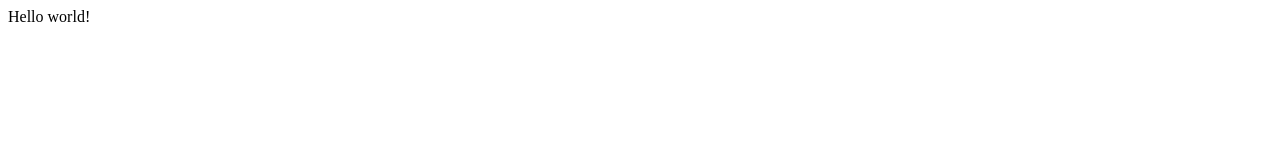
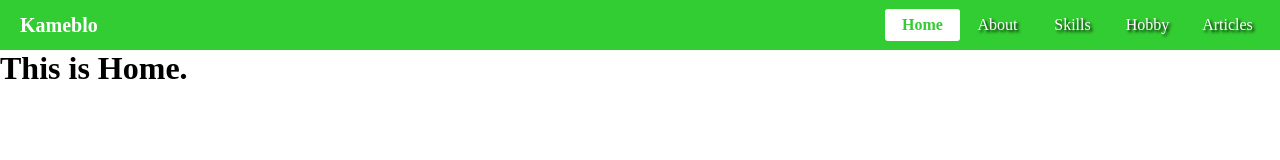
Before and after one commit to kame-turtle/kameblo, a Gatsby site: page / in a window 1280 px wide. Built offline with nearby package versions, Linux system fonts and the light colour scheme; Gatsby itself is replaced by a stand-in of ours.

Commit message:
Add NavBarMenu

```diff
--- /dev/null
+++ b/config.js
@@ -0,0 +1,22 @@
+module.exports = {
+  siteUrl: 'https://kameblo.netlify.app/',
+  siteTitle: 'Kameblo',
+  siteDescription: 'kame_turtle \'s blog',
+  author: 'kame_turtle',
+  defaultLanguage: 'ja',
+
+  // pages: {
+  //   home: '/',
+  //   blog: 'blog',
+  //   contact: 'contact',
+  //   resume: 'resume',
+  //   tag: 'tags',
+  // },
+  // social: {
+  //   github: '',
+  //   facebook: '',
+  //   twitter: '',
+  //   instagram: '',
+  //   rss: '',
+  // },
+}
--- a/gatsby-config.js
+++ b/gatsby-config.js
@@ -4,7 +4,27 @@
  * See: https://www.gatsbyjs.com/docs/gatsby-config/
  */
 
+const config = require("./config")
+
 module.exports = {
   /* Your site config here */
-  plugins: [],
+  siteMetadata: {
+    siteUrl: config.siteUrl,
+    title: config.siteTitle,
+    description: config.siteDescription,
+  },
+  plugins: [
+    {
+      resolve: `gatsby-plugin-manifest`,
+      options: {
+        name: `gatsby-starter-default`,
+        short_name: `starter`,
+        start_url: `/`,
+        background_color: `#663399`,
+        theme_color: `#663399`,
+        display: `minimal-ui`,
+        icon: `src/images/kameblo-icon.png`,
+      },
+    },
+  ],
 }
--- a/package.json
+++ b/package.json
@@ -15,6 +15,7 @@
   },
   "dependencies": {
     "gatsby": "^2.24.79",
+    "gatsby-plugin-manifest": "^2.4.35",
     "react": "^16.12.0",
     "react-dom": "^16.12.0"
   },
--- /dev/null
+++ b/src/components/Header/Header.css
@@ -0,0 +1,73 @@
+/* 各種余白のリセット */
+* {
+  border: 0;
+  margin: 0;
+  padding: 0;
+}
+
+/* ナビゲーションバー自体の設定 */
+.App-navbar {
+  background-color: limegreen;
+  height: 50px;
+  display: flex;
+  justify-content: flex-end;
+  flex-flow: row;
+}
+
+.App-navbar > :first-child {
+  margin-right: auto;
+}
+
+.App-navbar > .App-navbar-item {
+  align-items: center;
+  height: 50px;
+  margin: 0;
+  margin-right: 10px;
+}
+
+
+.App-navbar  p {
+  padding : 5px 20px;
+}
+
+
+/* ナビゲーションバー左端のロゴのリンク */
+.App-navbar p a {
+  color: white;
+  font-size: 20px;
+  font-weight: bold;
+  text-decoration: none;
+  line-height: 2.0;
+}
+
+.App-navbar-item ul {
+  display: flex;
+  flex-flow: row;
+  justify-content: space-between;
+  margin-top: 9px;
+  margin-bottom: 0;
+  margin-left: 0;
+  margin-right: auto;
+}
+
+.App-navbar-item ul li {
+  list-style: none;
+  width: 75px;
+}
+.App-navbar-item ul li:last-child {
+  list-style: none;
+  width: 85px;
+}
+
+/* ナビゲーションバーのリンクのスタイル
+ アクティブ時と差分がない物だけ以下に記述
+*/
+.App-navbar-item ul li a {
+  font-size: 16px;
+  text-decoration: none;
+  line-height: 2.0;
+  text-align: center;
+  display: block;
+  padding: 0 10px;
+  border-radius: 3px;
+}
--- /dev/null
+++ b/src/components/Header/Header.js
@@ -0,0 +1,60 @@
+import React from 'react';
+import { Link } from 'gatsby';
+import './Header.css'
+
+const Header = (props) => {
+    // ナビゲーションバーに表示するリンク
+    const NavMenuItem = ["Home", "About", "Skills", "Hobby", "Articles"];
+
+    // 普段のリンクはこのスタイル
+    const LinkStyles = {
+        background: 'limegreen',
+        color: 'white',
+        fontWeight: "normal",
+        textShadow: '2px 2px 3px black',
+
+    }
+
+    // アクティブになったリンクは色を反転させる
+    const ActiveStyles = {
+        background: 'white',
+        color: 'limegreen',
+        fontWeight: "bold",
+        textShadow: "none",
+    }
+
+    // ナビゲーションリンクの作成
+    const NavMenuLiTag = NavMenuItem.map((item) => {
+        let page_link = "";
+        if (item === "Home") {
+            page_link = "/";
+        }
+        else page_link = "/" + item.toLowerCase() + "/";
+
+        return (
+            <li key={page_link}>
+                <Link to={page_link} style={LinkStyles}
+                    activeStyle={ActiveStyles}
+                    className="page-link"
+                >
+                    {item}
+                </Link>
+            </li>
+        )
+    });
+
+    return (
+        <header className="App-header">
+            <nav className="App-navbar">
+                <p className="App-logo"><Link to="/" >Kameblo</Link></p>
+                <div className="App-navbar-item">
+                    <ul>
+                        {NavMenuLiTag}
+                    </ul>
+                </div>
+            </nav>
+        </header>
+    );
+}
+
+export default Header;
--- /dev/null
+++ b/src/components/Layout/Layout.js
@@ -0,0 +1,12 @@
+import React from 'react';
+import Header from '../Header/Header';
+import './Layout.css';
+
+export default ({ children }) => (
+    <div className="page-root">
+        <Header />
+        <div className="page-body">
+            {children}
+        </div>
+    </div>
+)
--- a/src/pages/index.js
+++ b/src/pages/index.js
@@ -1,5 +1,12 @@
 import React from "react"
+import Layout from "../components/Layout/Layout"
 
-export default function Home() {
-  return <div>Hello world!</div>
+const Index = () => {
+    return (
+        <Layout>
+            <h1>This is Home.</h1>
+        </Layout>
+    );
 }
+
+export default Index;
```
Also changed, not shown: src/pages/about.js (added, +12 -0 lines), src/pages/articles.js (added, +12 -0 lines), src/pages/hobby.js (added, +12 -0 lines), src/pages/skills.js (added, +12 -0 lines), src/components/Layout/Layout.css (added), src/images/kameblo-icon.png (added), 1 other file.
